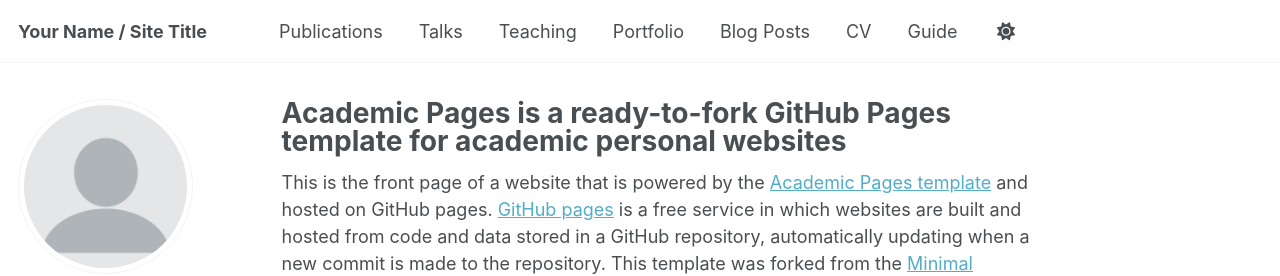
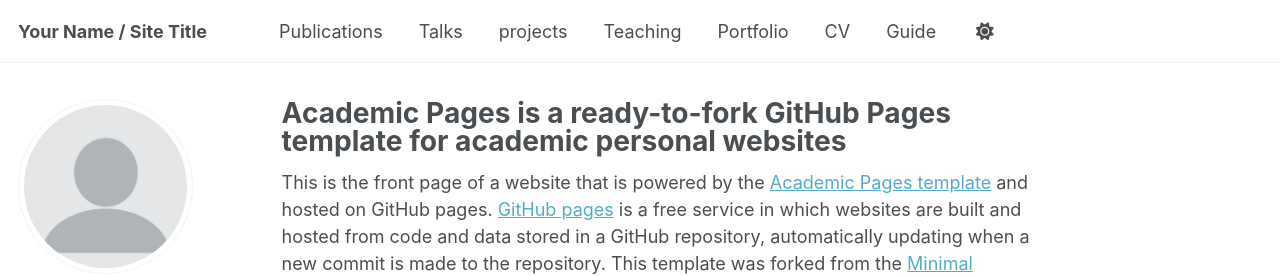
Before and after one commit to xiaoyezao/xiaoyezao.github.io, a Jekyll site: the page built from _pages/about.md, in a window 1280 px wide. Shown: the top 276 px of the page. Built offline with Jekyll 4.4.1, drawn with Linux system fonts in a browser that asks for light colours; some web fonts are replaced.

Commit message:
Update navigation.yml

```diff
--- a/_data/navigation.yml
+++ b/_data/navigation.yml
@@ -14,14 +14,17 @@
   - title: "Talks"
     url: /talks/
 
+  - title: "projects"
+    url: /projects/
+
   - title: "Teaching"
     url: /teaching/
 
   - title: "Portfolio"
     url: /portfolio/
 
-  - title: "Blog Posts"
-    url: /year-archive/
+  # - title: "Blog Posts"
+  #  url: /year-archive/
 
   - title: "CV"
     url: /cv/
```
